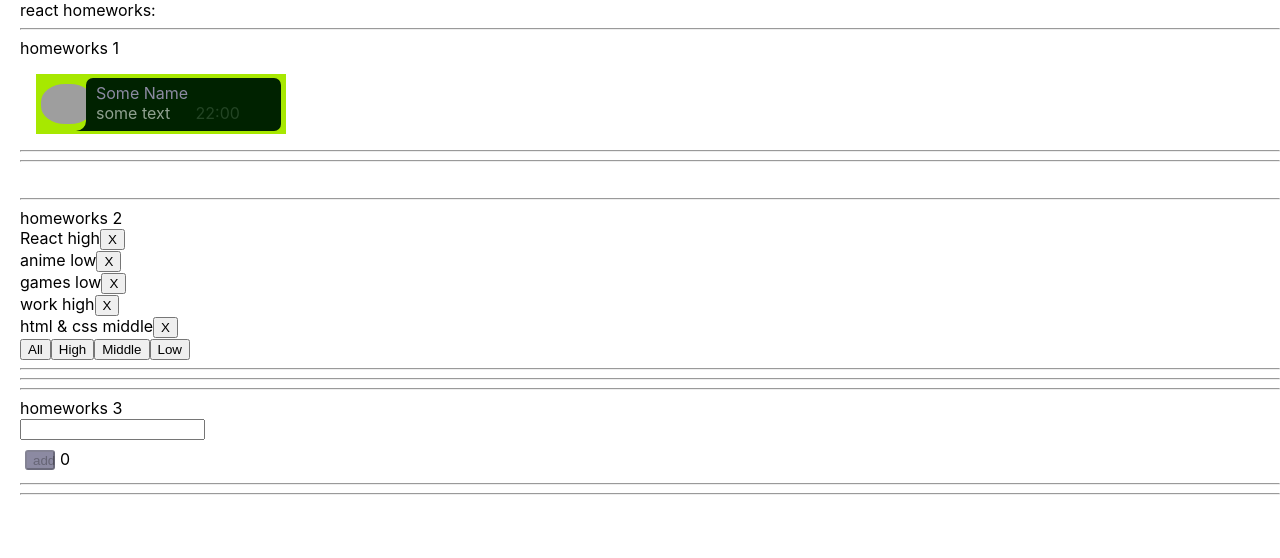
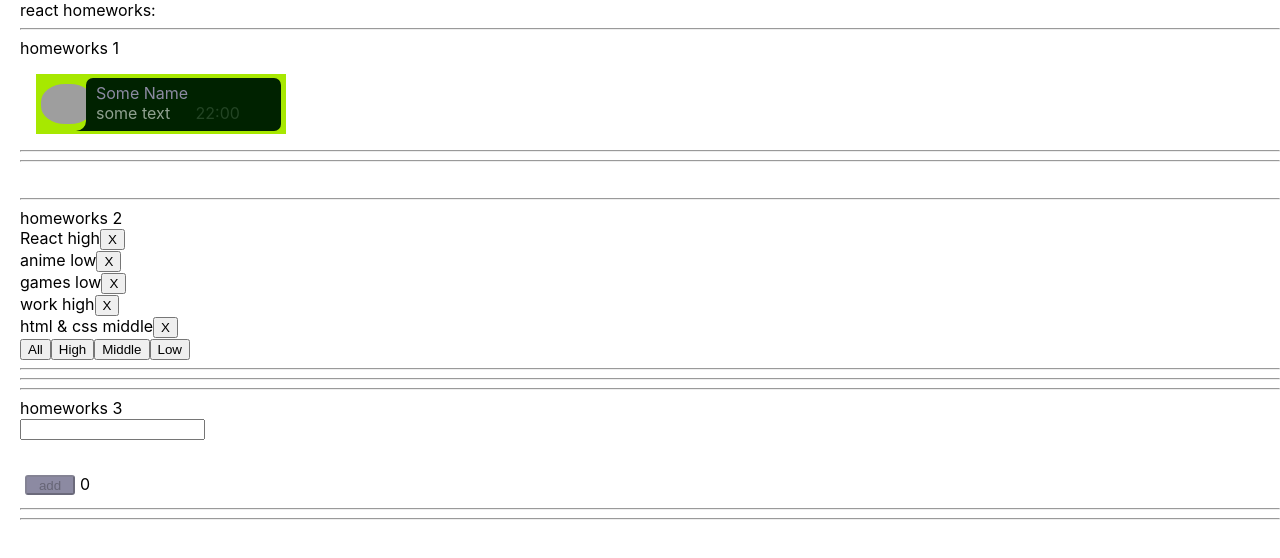
Before and after one commit to feerbax56/homeworksFromIgnat, a React (Create React App) app: page / in a window 1280 px wide. Shown: the top 558 px of the page. Built offline with nearby package versions, Linux system fonts and the light colour scheme; grey boxes are pictures that could not be loaded.

Commit message:
hw3 add scc for error

```diff
--- a/src/p2-homeworks/h3/Greeting.module.css
+++ b/src/p2-homeworks/h3/Greeting.module.css
@@ -5,6 +5,8 @@
 .error {
     /*border: 1px solid red;*/
     margin: 5px;
+    color: red;
+    height: 20px;
 }
 
 .notError {
@@ -14,7 +16,7 @@
 
 .btn {
     border-radius: 3px;
-    width: 30px;
+    width: 50px;
     height: 20px;
     background-color: #8c8aa2;
     margin: 5px;
```
Also changed, not shown: 1 other file (tests, documents, lock files or other folders).
